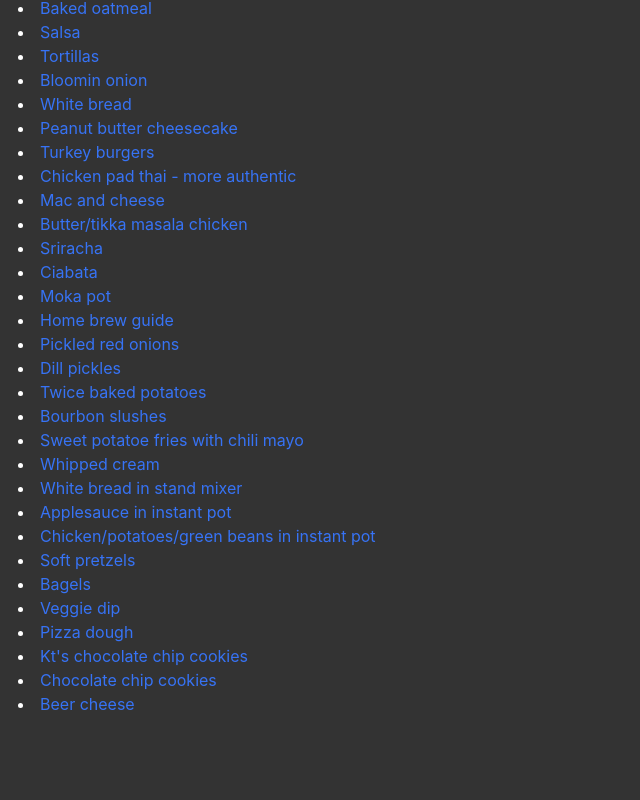
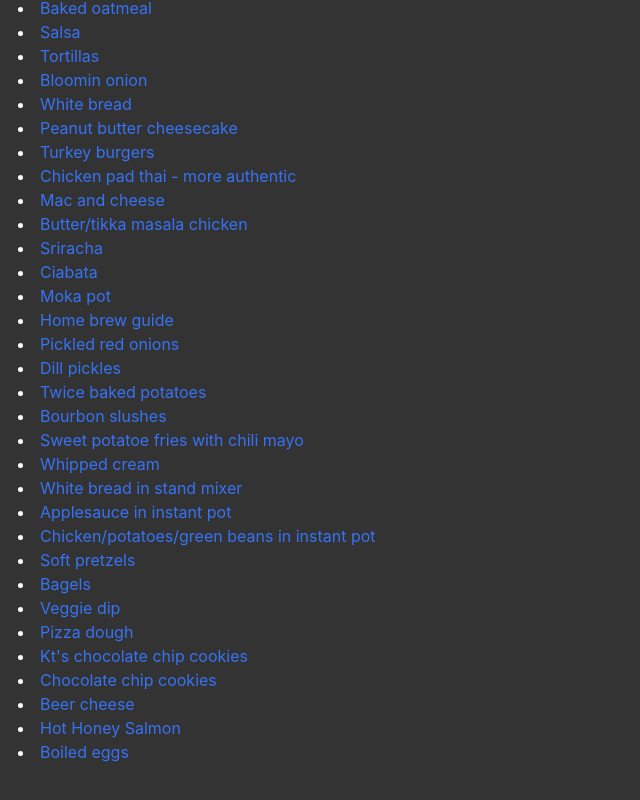
Before and after one commit to akump/andrews-recipes, a Svelte app: page / in a window 1280 px wide. Shown: the part 441-1241 px from the top of the page, without its empty margins (0-640 px from the left). Before the commit the page ends 1207 px from the top, so only its background shows below. Built offline with nearby package versions, Linux system fonts and the light colour scheme.

Commit message:
add recipes

```diff
--- a/src/recipes.js
+++ b/src/recipes.js
@@ -173,6 +173,14 @@ const recipes = [
     {
         displayName: "Beer cheese",
         url: "https://www.spendwithpennies.com/beer-cheese-dip/#wprm-recipe-container-169972"
+    },
+    {
+        displayName: "Hot Honey Salmon",
+        url: "https://mikeshothoney.com/blogs/recipes/hot-honey-cedar-plank-salmon"
+    },
+    {
+        displayName: "Boiled eggs",
+        url: "https://www.seriouseats.com/the-secrets-to-peeling-hard-boiled-eggs"
     }
 ];
 
```
